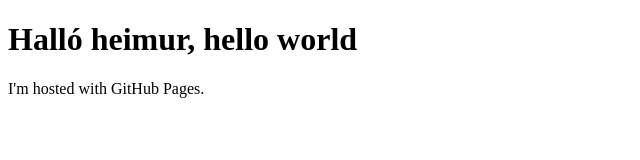
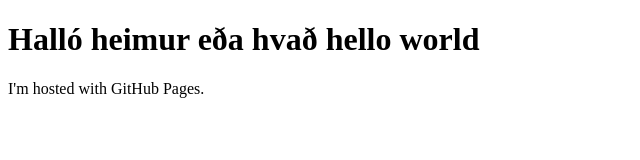
Before and after one commit to arnisvanur/arnisvanur.github.io, a plain HTML site: page index.html in a window 1280 px wide. Shown: the whole page, without its empty margins (0-640 px from the left). Drawn offline with Linux system fonts and the light colour scheme.

Commit message:
Update index.html

```diff
--- a/index.html
+++ b/index.html
@@ -1,7 +1,7 @@
 <!DOCTYPE html>
 <html>
 <body>
-<h1>Halló heimur, hello world</h1>
+<h1>Halló heimur eða hvað hello world</h1>
 <p>I'm hosted with GitHub Pages.</p>
 </body>
 </html>
```
